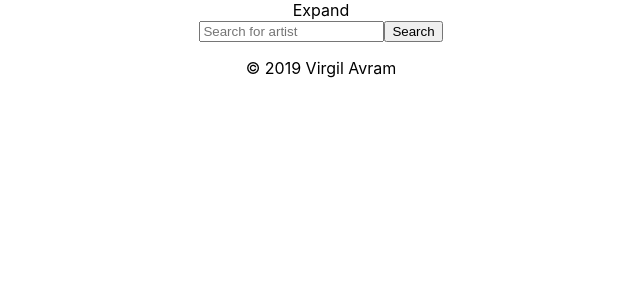
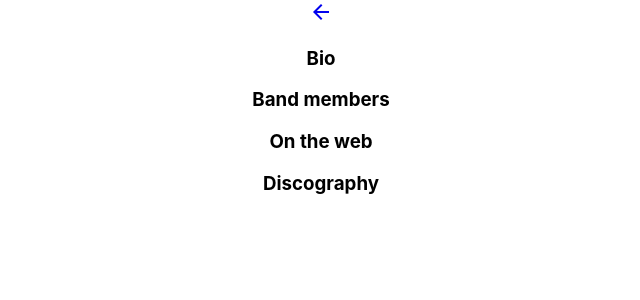
Before and after one commit to virgilseo/musichead, a React (Create React App) app: page /results in a window 1280 px wide. Shown: the top 300 px of the page, without its empty margins (319-959 px from the left). Built offline with nearby package versions, Linux system fonts and the light colour scheme.

Commit message:
Create artist page component

```diff
--- a/public/index.html
+++ b/public/index.html
@@ -24,6 +24,7 @@
       work correctly both with client-side routing and a non-root public URL.
       Learn how to configure a non-root public URL by running `npm run build`.
     -->
+    <link href="https://fonts.googleapis.com/icon?family=Material+Icons" rel="stylesheet">
     <title>React App</title>
   </head>
   <body>
--- a/src/App.js
+++ b/src/App.js
@@ -4,6 +4,7 @@ import Header from './Header.js';
 import Search from './Search';
 import Footer from './Footer.js';
 import {Route} from 'react-router-dom';
+import ArtistPage from './ArtistPage.js';
 
 function App() {
 
@@ -40,10 +41,13 @@ function App() {
 
   return (
     <div className="App">
-      <Route path='/'>
+      <Route exact path='/'>
         <Header />
         <Search updateQuery={updateQuery} queryDatabase={queryDatabase} hits={data} error={error}/>
         <Footer />
+      </Route>
+      <Route exact path='/results'>
+        <ArtistPage />
       </Route>
     </div>
   );
--- /dev/null
+++ b/src/ArtistPage.js
@@ -0,0 +1,31 @@
+import React from 'react';
+import {Link} from 'react-router-dom';
+
+function ArtistPage() {
+
+  return (
+    <div>
+      <Link to='/'>
+        <i className='material-icons'>arrow_back</i>
+      </Link>
+      <section>
+        <h3>Bio</h3>
+        <p></p>
+      </section>
+      <section>
+        <h3>Band members</h3>
+        <p></p>
+      </section>
+      <section>
+        <h3>On the web</h3>
+        <p></p>
+      </section>
+      <section>
+       <h3>Discography</h3>
+       <p></p>
+      </section>
+    </div>
+  );
+}
+
+export default ArtistPage;
--- a/src/Search.js
+++ b/src/Search.js
@@ -1,4 +1,5 @@
 import React from 'react';
+import {Link} from 'react-router-dom';
 
 
 function Search(props) {
@@ -19,7 +20,9 @@ function Search(props) {
          <p>We found 1 search result</p>
          <p>{props.hits.title}</p>
          <img src={props.hits.cover_image} alt={props.hits.title} />
-         <button>Expand</button>
+         <Link to='/results'>
+           <button>Expand</button>
+         </Link>
        </div>
      )}
      {props.hits === undefined && props.error === false && (
```
